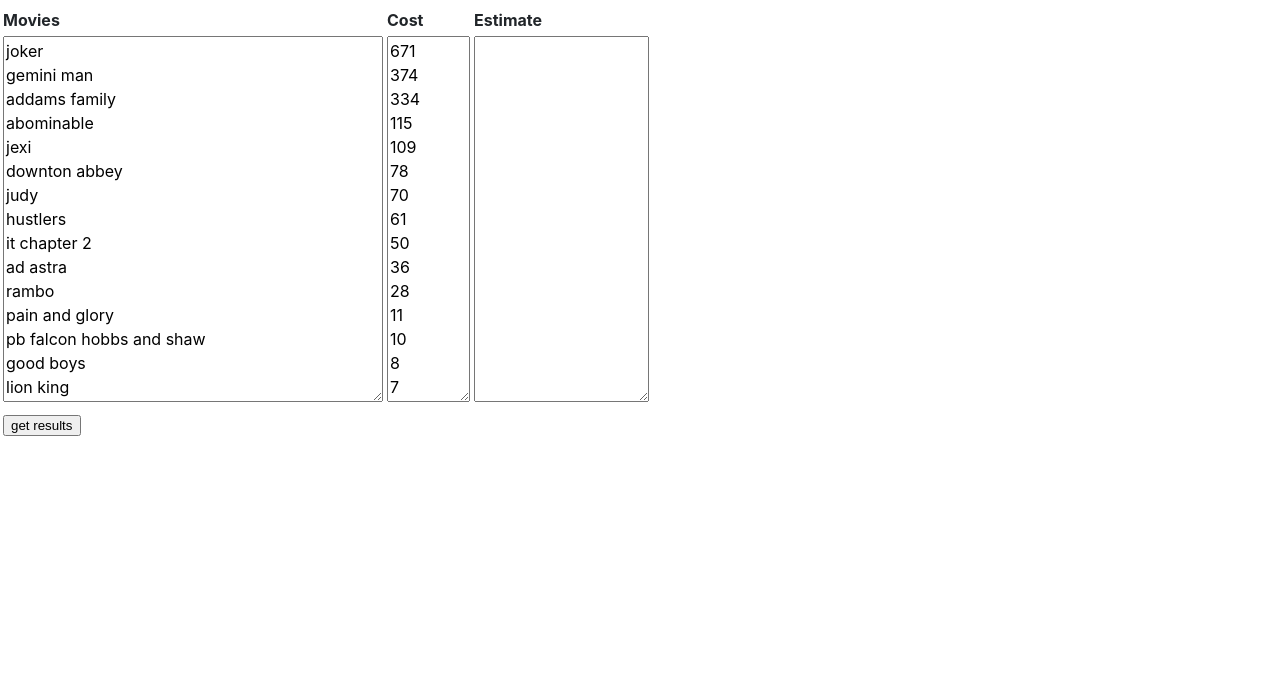
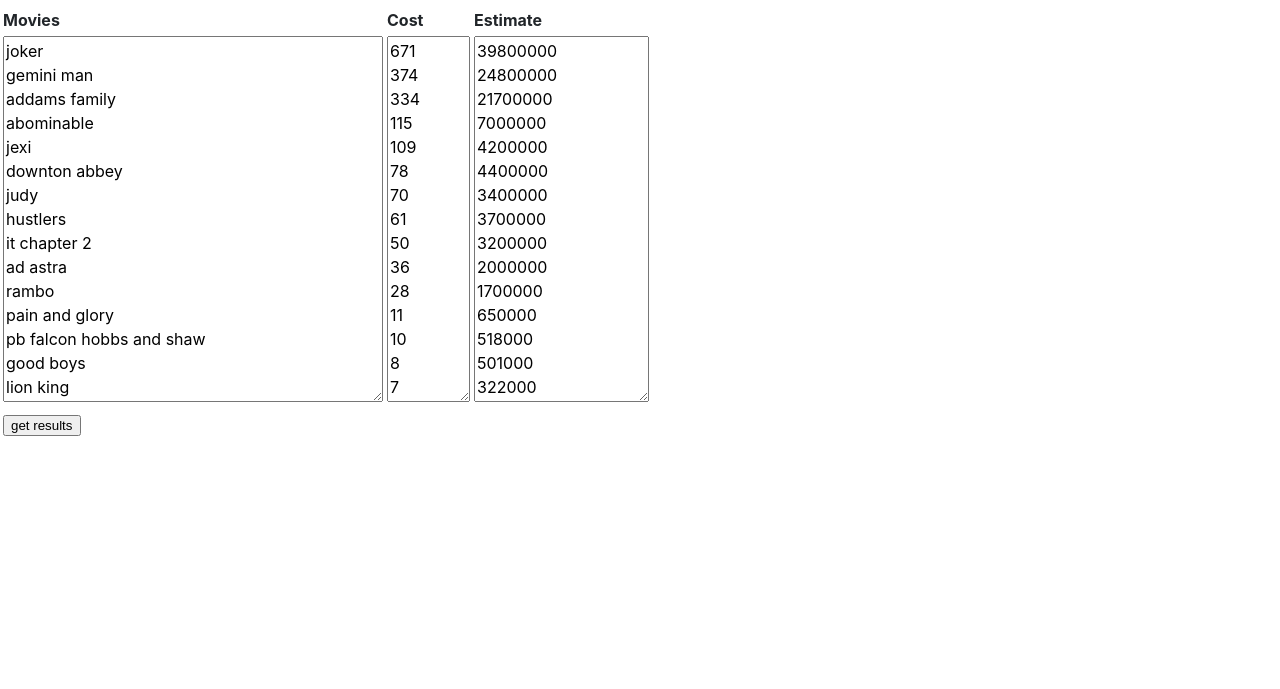
Before and after one commit to mrbusche/fmlCalculator, a plain HTML site: page index.html in a window 1280 px wide. Shown: the part 51-740 px from the top of the page. Drawn offline with Linux system fonts and the light colour scheme.

Commit message:
add the dollars

```diff
--- a/index.html
+++ b/index.html
@@ -98,7 +98,21 @@ lion king</textarea>
             </td>
             <td>
               <textarea id="movieRevenue" name="movieRevenue" rows="15" cols="15">
-</textarea>
+39800000
+24800000
+21700000
+7000000
+4200000
+4400000
+3400000
+3700000
+3200000
+2000000
+1700000
+650000
+518000
+501000
+322000</textarea>
             </td>
           </tr>
           <tr>
```
